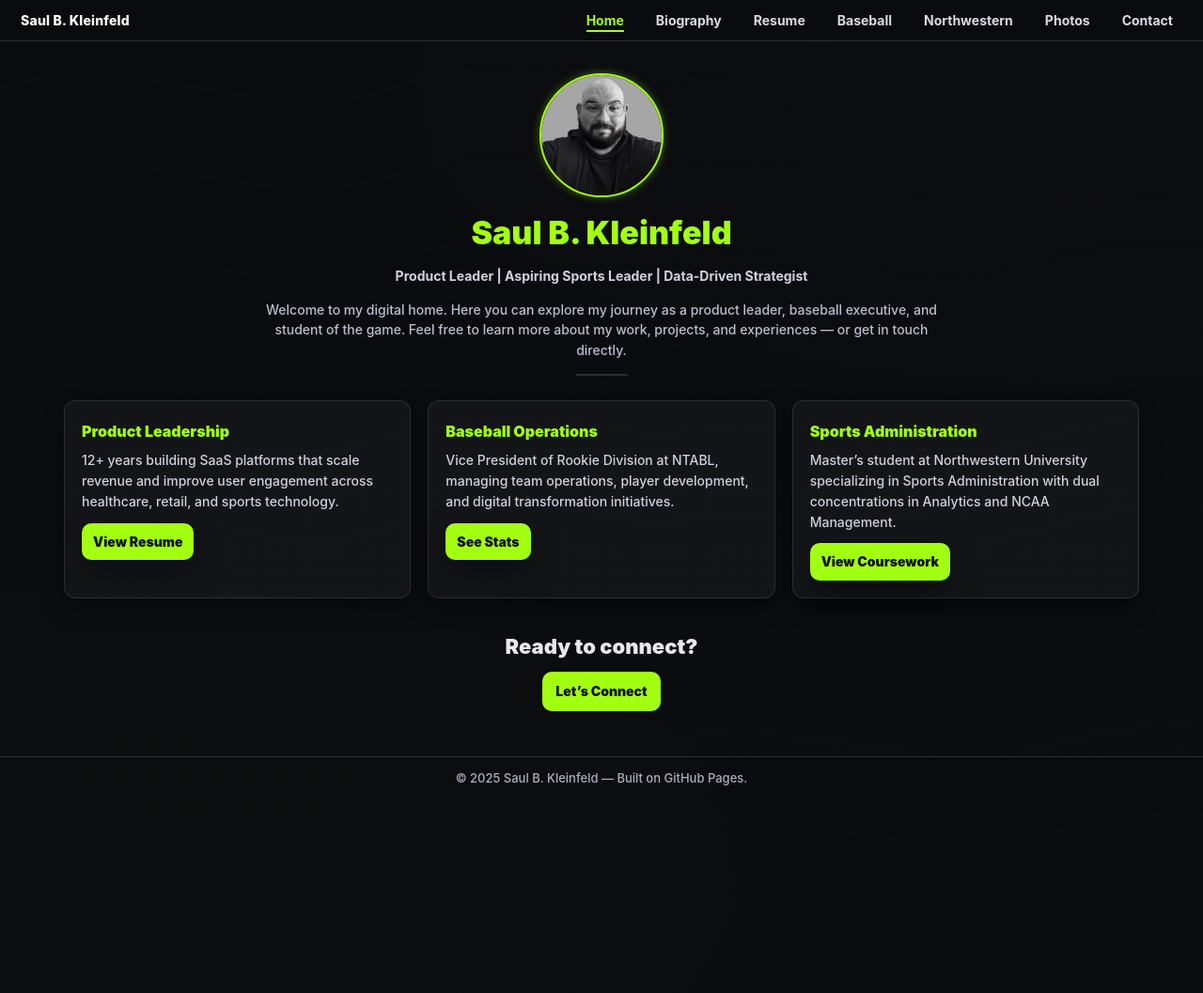
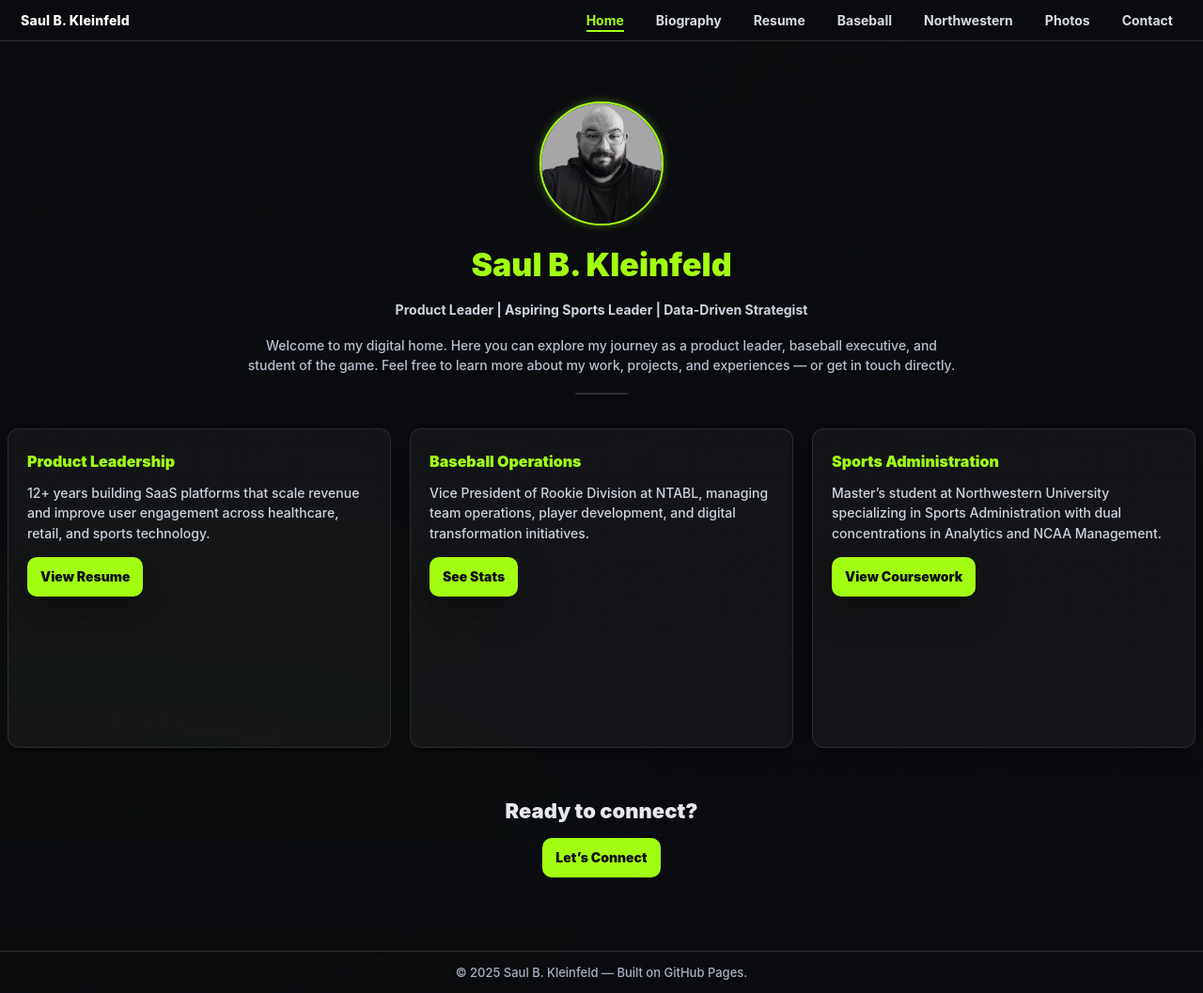
Before and after one commit to skleinfeld/Kleinfeld.io, a Jekyll site: the page built from index.md, in a window 1280 px wide and 1057 px high. Shown: the whole window at 94% size. Built offline with Jekyll 4.4.1, drawn with Linux system fonts in a browser that asks for light colours.

Commit message:
Update site.css

```diff
--- a/assets/site.css
+++ b/assets/site.css
@@ -1,9 +1,5 @@
 /* =========================================================
-   Saul B. Kleinfeld — Site Styles
-   - Dark topo background (inline SVG)
-   - Leaner type + tighter radii
-   - Slim footer
-   - Wider header container
+   Saul B. Kleinfeld — Site Styles (spaced/grown middle)
 ========================================================= */
 
 :root{
@@ -18,7 +14,7 @@
   --accent:#a3ff12;
   --accent-dim:rgba(163,255,18,.12);
 
-  /* tighter radii (less bulbous) */
+  /* tighter radii */
   --r-lg:12px;
   --r-md:10px;
 
@@ -26,9 +22,9 @@
   --sh-1:0 10px 24px rgba(0,0,0,.32);
   --sh-2:0 14px 34px rgba(0,0,0,.40);
 
-  /* widths */
-  --wrap-wide:1400px;   /* wider header */
-  --wrap-main:1160px;   /* main content width */
+  /* wider center content */
+  --wrap-wide:1400px;    /* header/nav width */
+  --wrap-main:1280px;    /* main content (grew the middle) */
 }
 
 /* ------------- Base ------------- */
@@ -39,7 +35,7 @@ body{
   font:500 15px/1.55 Inter, ui-sans-serif, -apple-system, Segoe UI, Roboto, Helvetica, Arial;
   background:var(--bg);
 
-  /* Visible dark topographic background (inline SVG) + subtle glows */
+  /* dark topographic background + subtle glows */
   background-image:
     radial-gradient(900px 420px at 18% 78%, rgba(163,255,18,.08), transparent 60%),
     radial-gradient(800px 380px at 86% 14%, rgba(122,92,255,.06), transparent 60%),
@@ -55,7 +51,7 @@ body{
   </g>\
 </svg>");
   background-repeat:no-repeat,no-repeat,repeat;
-  background-size: auto, auto, 700px 700px;
+  background-size:auto, auto, 700px 700px;
   background-attachment:fixed, fixed, fixed;
 }
 
@@ -78,7 +74,7 @@ body::after{
   border-bottom:1px solid var(--edge);
 }
 .nav-inner{
-  max-width:var(--wrap-wide);  /* wider header */
+  max-width:var(--wrap-wide);
   margin:0 auto;
   padding:10px 22px;
   display:flex;align-items:center;justify-content:space-between;
@@ -97,32 +93,37 @@ body::after{
 }
 .nav-links a:hover::after,.nav-links a.active::after{opacity:1;transform:scaleX(1)}
 
-/* ------------- Home: Hero ------------- */
-.home-hero{padding:34px 0 48px}
-.home-hero__inner{max-width:var(--wrap-main);margin:0 auto;text-align:center}
+/* ------------- Home: Hero (more space) ------------- */
+.home-hero{
+  padding:64px 0 78px;  /* increased top/bottom space */
+}
+.home-hero__inner{
+  max-width:var(--wrap-main);
+  margin:0 auto;
+  text-align:center;
+}
 
-.home-headshot-wrapper{position:relative;width:132px;height:132px;margin:0 auto 12px}
+.home-headshot-wrapper{position:relative;width:132px;height:132px;margin:0 auto 16px}
 .home-headshot-ring{position:absolute;inset:0;border-radius:50%;border:2px solid var(--accent);box-shadow:0 0 10px rgba(163,255,18,.35),0 0 36px rgba(163,255,18,.22) inset}
 .home-headshot{width:100%;height:100%;border-radius:50%;object-fit:cover;border:2px solid rgba(163,255,18,.22);position:relative;z-index:1}
 
-/* Leaner type sizes */
-.home-title{
-  font-size: clamp(28px, 4vw, 34px);
-  margin:10px 0 8px;color:var(--accent);font-weight:900;
+/* Leaner type sizes (unchanged) */
+.home-title{font-size:clamp(28px,4vw,34px);margin:12px 0 10px;color:var(--accent);font-weight:900}
+.home-subtitle{margin:0 0 16px;color:#cfd3df;font-weight:700;font-size:14px}
+.home-blurb{max-width:760px;margin:0 auto 18px;color:#b9bfce;font-size:14px}
+
+/* Divider + extra gap below so cards clear the middle line */
+.home-divider{
+  width:56px;height:2px;background:var(--edge);margin:14px auto 36px;border-radius:3px; /* more space under divider */
 }
-.home-subtitle{
-  margin:0 0 14px;
-  color:#cfd3df;font-weight:700;font-size:14px;
-}
-.home-blurb{
-  max-width:720px;margin:0 auto 14px;color:#b9bfce;font-size:14px;
-}
-.home-divider{width:56px;height:2px;background:var(--edge);margin:10px auto 26px;border-radius:3px}
 
-/* ------------- Home: Cards ------------- */
+/* ------------- Home: Cards (more vertical air) ------------- */
 .home-grid{
-  display:grid;gap:18px;grid-template-columns:repeat(3,1fr);
-  max-width:var(--wrap-main);margin:0 auto 34px;padding:0 8px;
+  display:grid;gap:20px;grid-template-columns:repeat(3,1fr);
+  max-width:var(--wrap-main);
+  margin:10px auto 50px;     /* pushed down a bit & added bottom space */
+  padding:0 8px;
+  min-height: 340px;         /* “grow the middle” */
 }
 @media (max-width:1000px){.home-grid{grid-template-columns:1fr}}
 
@@ -130,32 +131,32 @@ body::after{
   background:var(--panel);
   border:1px solid var(--panel-edge);
   border-radius:var(--r-lg);
-  padding:18px;text-align:left;box-shadow:var(--sh-1);
+  padding:20px;text-align:left;box-shadow:var(--sh-1);
 }
-.home-card__title{color:var(--accent);margin:2px 0 8px;font-size:16px;font-weight:900}
-.home-card__body{color:#cfd2df;margin:0 0 12px;font-size:14px}
+.home-card__title{color:var(--accent);margin:2px 0 10px;font-size:16px;font-weight:900}
+.home-card__body{color:#cfd2df;margin:0 0 14px;font-size:14px}
 
 .home-btn{
   display:inline-block;text-decoration:none;font-weight:900;background:var(--accent);color:#0d0f12;
-  padding:9px 12px;border-radius:10px;box-shadow:var(--sh-2);font-size:14px;
+  padding:10px 14px;border-radius:10px;box-shadow:var(--sh-2);font-size:14px
 }
 .home-btn:hover{filter:brightness(1.05)}
 
-/* ------------- CTA ------------- */
-.home-cta{margin:34px auto 0;max-width:680px;text-align:center}
-.home-cta__title{margin:0 0 10px;font-size:22px;font-weight:900}
+/* ------------- CTA (slightly more space) ------------- */
+.home-cta{margin:46px auto 0;max-width:720px;text-align:center}
+.home-cta__title{margin:0 0 12px;font-size:22px;font-weight:900}
 .home-cta__btn{
   display:inline-block;text-decoration:none;font-weight:900;padding:10px 14px;border-radius:10px;color:#0d0f12;background:var(--accent);font-size:14px
 }
 
 /* ------------- Footer (slim) ------------- */
 .site-footer{
-  padding:12px 18px;   /* much slimmer */
+  padding:12px 18px;
   text-align:center;color:#aab0c1;border-top:1px solid var(--edge);
 }
 .small{font-size:13px}
 
-/* ------------- Tables / generic helpers (from other pages) ------------- */
+/* ------------- Tables / helpers ------------- */
 .table{width:100%;border-collapse:separate;border-spacing:0}
 .table th,.table td{padding:8px 10px}
 .center{text-align:center}
```
